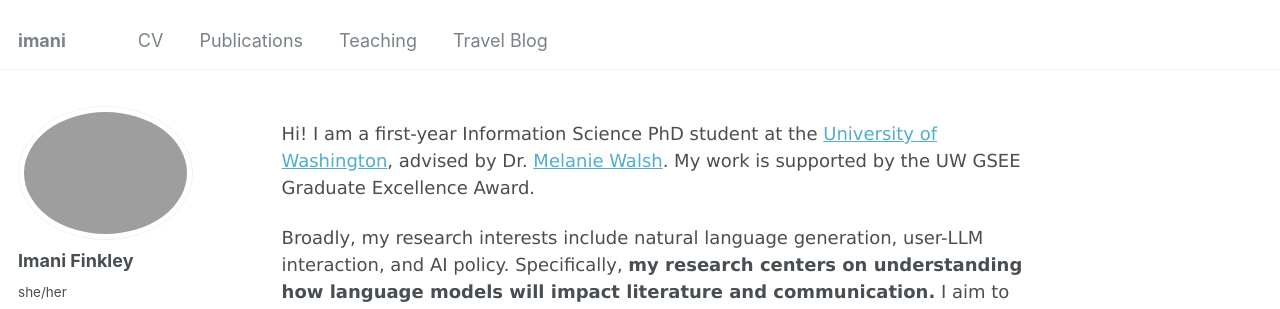
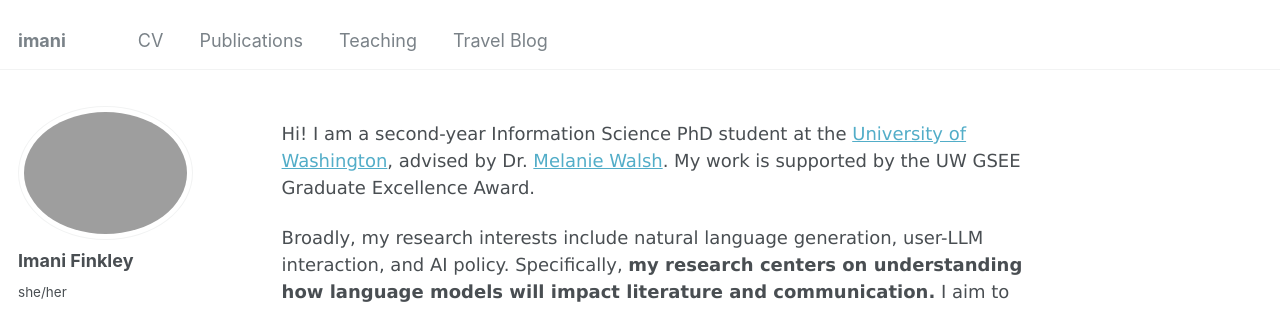
Before and after one commit to imanif/imanif.github.io, a Jekyll site: the page built from _pages/about.md, in a window 1280 px wide and 900 px high. Shown: the top 309 px of the window. Built offline with Jekyll 4.4.1, drawn with Linux system fonts in a browser that asks for light colours; some web fonts are replaced; part of the change alters nothing that is shown.

Commit message:
Update about.md

```diff
--- a/_pages/about.md
+++ b/_pages/about.md
@@ -7,7 +7,7 @@ redirect_from:
   - /about.html
 ---
 
-Hi! I am a first-year Information Science PhD student at the [University of Washington](https://ischool.uw.edu/programs/phd), advised by Dr. [Melanie Walsh](https://melaniewalsh.org/). My work is supported by the UW GSEE Graduate Excellence Award.
+Hi! I am a second-year Information Science PhD student at the [University of Washington](https://ischool.uw.edu/programs/phd), advised by Dr. [Melanie Walsh](https://melaniewalsh.org/). My work is supported by the UW GSEE Graduate Excellence Award.
 
 Broadly, my research interests include natural language generation, user-LLM interaction, and AI policy. Specifically, **my research centers on understanding how language models will impact literature and communication.** I aim to evaluate LLM-generated texts, understand their societal impact, and propose how we might responsibly respond to this media.
 
@@ -19,13 +19,11 @@ In my free time, I like to practice ballet, watch anime, [travel](https://imanii
 
 <!-- 🧾 May 2027: passed my general exams, officially a PhD Candidate!
 
-✏️ October 2026: paper on ... accepted to [CHR 2027](https://2027.computational-humanities-research.org/)
+✏️ October 2026: paper on AI-generated autobiographies accepted to [CHR 2027](https://2027.computational-humanities-research.org/)
 
-👩🏽‍💻 September 2026: starting as a Visiting AI Researcher at Meta FAIR
+🧠 October 2026: presenting work on fiction in NLP at [TADA 2026](https://tada2026.org/)
 
-✏️ August 2026: position paper on LLMs and fiction theory accepted to [EMNLP 2026](https://2026.emnlp.org/)
-
-✏️ July 2026: paper on AI autobios accepted to [AIES 2026](https://www.aies-conference.com/2026/) -->
+👩🏽‍💻 September 2026: starting as a Visiting AI Researcher at Meta FAIR -->
 
 ☀️ June 2026: starting my Summer RAship at [HDSSI26](https://humanitiesdatalab.ds.lib.uw.edu/hdssi/)
 
```
